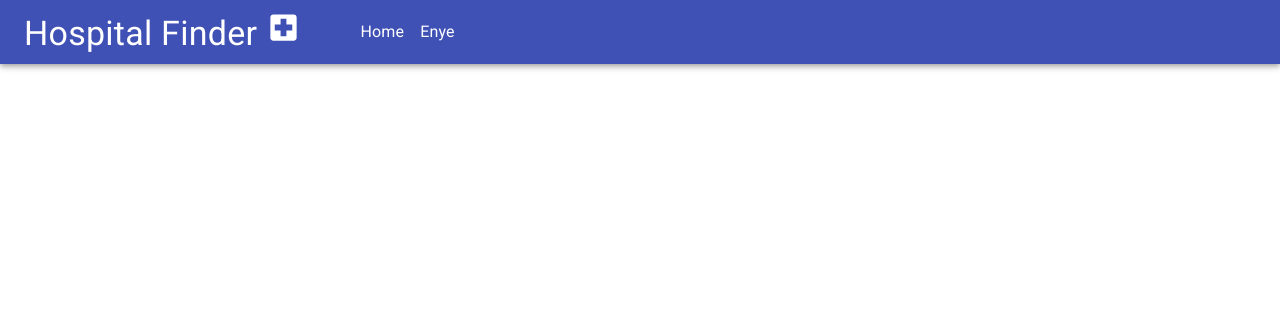
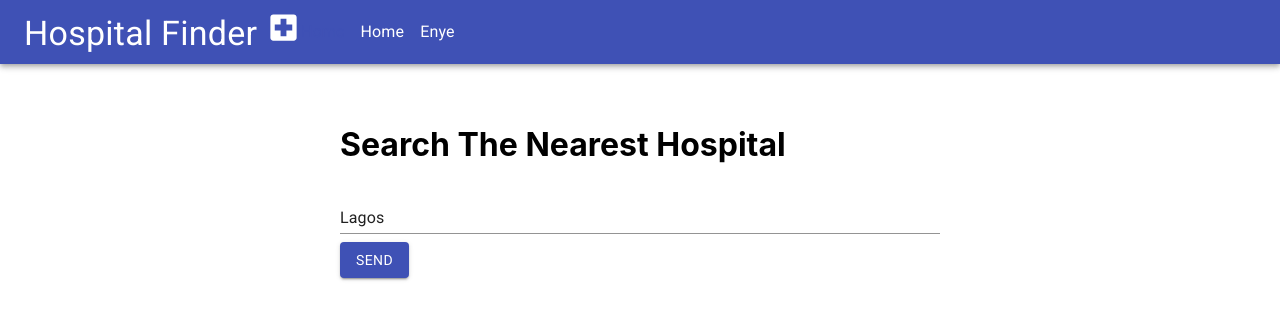
Before and after one commit to OluwaseunSoft/enyecodechallenge, a React (Create React App) app: page / in a window 1280 px wide. Shown: the top 320 px of the page. Built offline with nearby package versions, Linux system fonts and the light colour scheme.

Commit message:
text box

```diff
--- a/src/App.js
+++ b/src/App.js
@@ -6,6 +6,7 @@ import Toolbar from '@material-ui/core/Toolbar';
 import TypoGraphy from '@material-ui/core/Typography';
 import NavBar from './navbar';
 import LocalHospitalIcon from '@material-ui/icons/LocalHospital';
+import HospitalSearch from './hospitalsearch';
 
 
 class App extends Component{
@@ -19,9 +20,9 @@ class App extends Component{
             Hospital Finder <LocalHospitalIcon fontSize="large"></LocalHospitalIcon>
             </TypoGraphy>
             <NavBar></NavBar>
-
           </Toolbar>
         </AppBar>
+        <HospitalSearch></HospitalSearch>
       </div>
     );
   }
--- a/src/hospitalsearch.js
+++ b/src/hospitalsearch.js
@@ -1,8 +1,40 @@
-import React from "react";
+import React, {useState} from "react";
 import {
   FormControl,
   InputLabel,
   Input,
-  Button,
-  TextField
+  Button
 } from "@material-ui/core";
+
+export default function HospitalSearch()
+{
+    const [location, setLocation] = useState("Lagos");
+
+    function handleLocationChange(e){
+        setLocation(e.target.value);
+    }
+
+    return(
+        <div
+        style={{
+          display: "flex",
+          justifyContent: "center",
+          margin: 20,
+          padding: 20
+        }}>
+
+        <form style={{ width: "50%" }}>
+          <h1>Search The Nearest Hospital</h1>
+          <FormControl margin="normal" fullWidth>
+            <Input id="location" type="text"
+            name="location"
+            value={location}
+            onChange={handleLocationChange}/>
+          </FormControl>
+          <Button variant="contained" color="primary" size="medium">
+            Send
+          </Button>
+          </form>
+      </div>
+    )
+}
```
